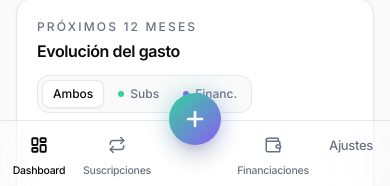
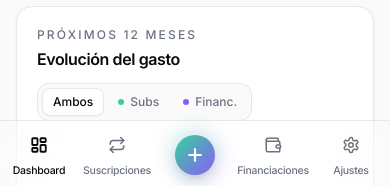
Before and after one commit to Adrian-Castello/Vault, a React (Vite) app: page / in a window 390 px wide. Shown: the part 647-833 px from the top of the page. Built offline with nearby package versions, Linux system fonts and the light colour scheme; no server answers; the database is empty.

Commit message:
UI: tuerca Ajustes, + centrado, mas espacio header

```diff
--- a/src/App.tsx
+++ b/src/App.tsx
@@ -50,7 +50,7 @@
   return (
     <div className="min-h-full flex bg-surface">
       <Sidebar onOpenSettings={() => setSettingsOpen(true)} />
-      <main className="flex-1 min-w-0 pb-28 md:pb-10 px-4 sm:px-6 md:px-10 pt-5 md:pt-8 max-w-5xl mx-auto w-full safe-top">
+      <main className="flex-1 min-w-0 pb-28 md:pb-10 px-4 sm:px-6 md:px-10 pt-8 md:pt-8 max-w-5xl mx-auto w-full safe-top">
         {!isSupabaseConfigured && <ConfigBanner />}
         <Outlet context={contextValue} />
       </main>
--- a/src/components/ui/BottomNav.tsx
+++ b/src/components/ui/BottomNav.tsx
@@ -1,6 +1,6 @@
 import { useEffect, useRef, useState } from 'react'
 import { NavLink, useLocation } from 'react-router-dom'
-import { LayoutDashboard, Repeat, Wallet, Plus } from 'lucide-react'
+import { LayoutDashboard, Repeat, Wallet, Plus, Settings } from 'lucide-react'
 import { AnimatePresence, motion } from 'framer-motion'
 
 interface BottomNavProps {
@@ -109,8 +109,8 @@
         </li>
 
         {/* Botón + central destacado */}
-        <li className="flex justify-center items-start">
-          <div className="relative -mt-7">
+        <li className="flex justify-center items-center">
+          <div className="relative">
             {/* Halo difuminado detrás */}
             <div
               className="absolute inset-0 rounded-full blur-md opacity-50 pointer-events-none"
@@ -122,11 +122,11 @@
               onClick={handleAddClick}
               aria-label="Añadir"
               aria-expanded={menuOpen}
-              className="relative h-13 w-13 rounded-full text-white shadow-xl flex items-center justify-center transition-transform focus:outline-none focus-visible:ring-2 focus-visible:ring-[var(--ink)]/40 focus-visible:ring-offset-2 focus-visible:ring-offset-[var(--card)]"
+              className="relative rounded-full text-white shadow-lg flex items-center justify-center transition-transform focus:outline-none focus-visible:ring-2 focus-visible:ring-[var(--ink)]/40 focus-visible:ring-offset-2 focus-visible:ring-offset-[var(--card)]"
               style={{
                 background: 'linear-gradient(135deg, var(--mint), var(--violet))',
-                height: '3.25rem',
-                width: '3.25rem',
+                height: '2.5rem',
+                width: '2.5rem',
               }}
             >
               <motion.span
@@ -134,7 +134,7 @@
                 transition={{ duration: 0.22 }}
                 className="flex"
               >
-                <Plus className="h-6 w-6" strokeWidth={2.6} />
+                <Plus className="h-5 w-5" strokeWidth={2.6} />
               </motion.span>
             </motion.button>
           </div>
@@ -150,12 +150,12 @@
           <button
             type="button"
             onClick={onOpenSettings}
-            className="w-full flex flex-col items-center justify-center gap-1 py-2.5 text-muted hover:text-ink transition-colors"
+            className="w-full flex flex-col items-center justify-center gap-1 py-2.5 text-[10.5px] font-medium text-muted hover:text-ink transition-colors"
           >
-            <span className="relative flex h-7 items-center justify-center text-[13px] font-medium tracking-tight">
-              Ajustes
+            <span className="relative flex h-7 w-12 items-center justify-center rounded-full">
+              <Settings className="h-[18px] w-[18px]" strokeWidth={2} />
             </span>
-            <span className="text-[10.5px] opacity-0 select-none" aria-hidden>·</span>
+            <span className="tracking-tight">Ajustes</span>
           </button>
         </li>
       </ul>
--- a/src/index.css
+++ b/src/index.css
@@ -130,7 +130,8 @@
   padding-bottom: max(0.5rem, env(safe-area-inset-bottom));
 }
 
-/* Safe area top (for PWA mode in iOS — avoids the status bar overlap) */
+/* Safe area top (for PWA mode in iOS — avoids the status bar overlap)
+   Adds a comfortable extra cushion so the header never feels glued to the bar. */
 .safe-top {
-  padding-top: max(env(safe-area-inset-top), 0px);
+  padding-top: calc(env(safe-area-inset-top, 0px) + 0.5rem);
 }
```
